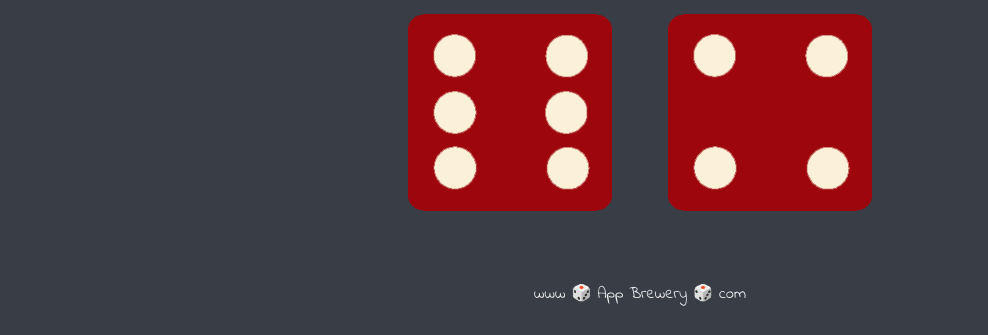
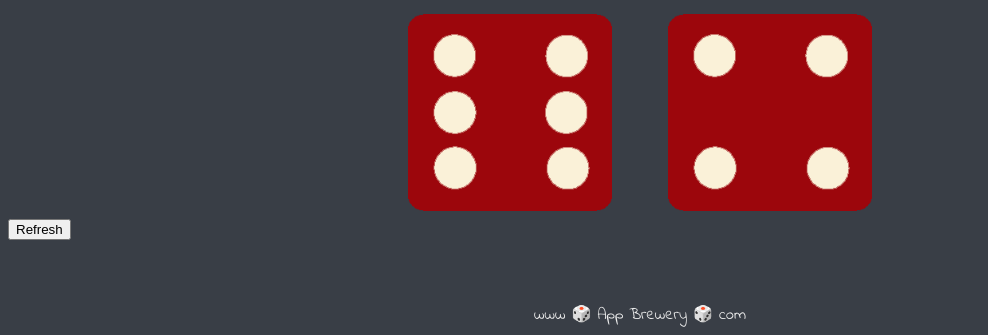
Before and after one commit to MenritMoawad/DiceRoll, a plain HTML site: page index.html in a window 1280 px wide. Shown: the part 481-816 px from the top of the page, without its empty margins (0-988 px from the left). Drawn offline with Linux system fonts and the light colour scheme.

Commit message:
add refresh button

```diff
--- a/index.html
+++ b/index.html
@@ -24,6 +24,10 @@
 
     </div>
 
+    <div class="btn">
+    <button onclick="window.location.reload();">Refresh</button>
+    </div>
+
     <script src="index.js"></script>
 
 
```
